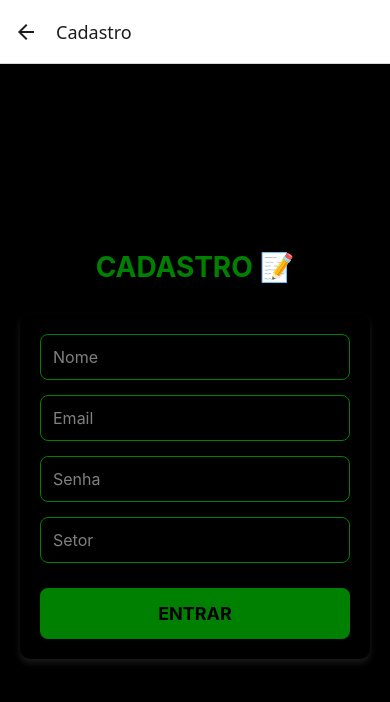
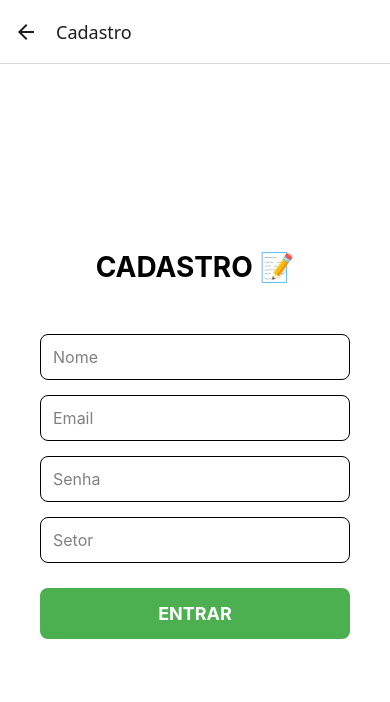
Before and after one commit to Pedro-sugoy/Mobile-Sprint1-e-2, a React Native app: screen /Cadastro in a window 390 px wide. Shown: the top 702 px of the page. Built offline with nearby package versions, Linux system fonts and the light colour scheme.

Commit message:
tema claro e escuro criado(botaõ para o tema criado tambem)

```diff
--- a/App.js
+++ b/App.js
@@ -1,6 +1,8 @@
 import React from 'react';
 import { NavigationContainer } from '@react-navigation/native';
 import { createNativeStackNavigator } from '@react-navigation/native-stack';
+
+import { ThemeProvider } from './src/context/ThemeContext';
 
 import HomeScreen from './screens/TelaHome';
 import DesenvolvedoresScreen from './screens/TelaDevs';
@@ -13,6 +15,8 @@ const Stack = createNativeStackNavigator();
 
 export default function App() {
   return (
+    // ThemeProvider precisa envolver o NavigationContainer
+    <ThemeProvider>
       <NavigationContainer>
         <Stack.Navigator initialRouteName="Início">
           <Stack.Screen name="Início" component={HomeScreen} />
@@ -23,5 +27,6 @@ export default function App() {
           <Stack.Screen name="Lista de Motos" component={ListaMotosScreen} />
         </Stack.Navigator>
       </NavigationContainer>
+    </ThemeProvider>
   );
 }
--- a/screens/TelaCadas.js
+++ b/screens/TelaCadas.js
@@ -1,7 +1,7 @@
-import React, { useState, useTransition } from 'react';
+import React, { useState } from 'react';
 import { View, Text, TextInput, StyleSheet, TouchableOpacity } from 'react-native';
-import i18n from '../src/services/i18n';
 import { useTranslation } from 'react-i18next';
+import { useTheme } from '../src/context/ThemeContext';
 
 export default function TelaCadastro() {
   const [nome, setNome] = useState('');
@@ -9,20 +9,21 @@ export default function TelaCadastro() {
   const [senha, setSenha] = useState('');
   const [setor, setSetor] = useState('');
 
-  const {t} = useTranslation()
+  const { t } = useTranslation();
+  const { colors } = useTheme();
 
   const handleCadastro = () => {
     console.log({ nome, email, senha, setor });
-    alert('Cadastro realizado com sucesso!');
+    alert(t("Cadastro realizado com sucesso!"));
   };
 
   return (
-    <View style={styles.container}>
-      <Text style={styles.title}>{t("Cadastro")} 📝</Text>
+    <View style={[styles.container, { backgroundColor: colors.background }]}>
+      <Text style={[styles.title, { color: colors.text }]}>{t("Cadastro")} 📝</Text>
 
       <View style={styles.formContainer}>
         <TextInput
-          style={styles.input}
+          style={[styles.input, { borderColor: colors.text, color: colors.text }]}
           placeholder={t("Nome")}
           placeholderTextColor="gray"
           value={nome}
@@ -30,7 +31,7 @@ export default function TelaCadastro() {
         />
 
         <TextInput
-          style={styles.input}
+          style={[styles.input, { borderColor: colors.text, color: colors.text }]}
           placeholder={t("Email")}
           placeholderTextColor="gray"
           keyboardType="email-address"
@@ -40,7 +41,7 @@ export default function TelaCadastro() {
         />
 
         <TextInput
-          style={styles.input}
+          style={[styles.input, { borderColor: colors.text, color: colors.text }]}
           placeholder={t("Senha")}
           placeholderTextColor="gray"
           secureTextEntry
@@ -49,17 +50,16 @@ export default function TelaCadastro() {
         />
 
         <TextInput
-          style={styles.input}
+          style={[styles.input, { borderColor: colors.text, color: colors.text }]}
           placeholder={t("Setor")}
           placeholderTextColor="gray"
           value={setor}
           onChangeText={setSetor}
         />
 
-        <TouchableOpacity style={styles.button} onPress={handleCadastro}>
-          <Text style={styles.buttonText}>{t("ENTRAR")}</Text>
+        <TouchableOpacity style={[styles.button, { backgroundColor: colors.button }] } onPress={handleCadastro}>
+          <Text style={[styles.buttonText, { color: colors.buttonText }]}>{t("ENTRAR")}</Text>
         </TouchableOpacity>
-
       </View>
     </View>
   );
@@ -68,7 +68,6 @@ export default function TelaCadastro() {
 const styles = StyleSheet.create({
   container: {
     flex: 1,
-    backgroundColor: 'black',
     justifyContent: 'center',
     alignItems: 'center',
     paddingHorizontal: 20,
@@ -76,12 +75,10 @@ const styles = StyleSheet.create({
   title: {
     fontSize: 28,
     fontWeight: 'bold',
-    color: 'green',
     marginBottom: 30,
     textTransform: 'uppercase',
   },
   formContainer: {
-    backgroundColor: 'black',
     borderRadius: 10,
     padding: 20,
     shadowColor: '#fff',
@@ -94,22 +91,18 @@ const styles = StyleSheet.create({
   },
   input: {
     borderWidth: 1,
-    borderColor: 'green',
     borderRadius: 8,
     padding: 12,
     marginBottom: 15,
-    color: 'white',
     fontSize: 16,
   },
   button: {
-    backgroundColor: 'green',
     borderRadius: 8,
     padding: 15,
     alignItems: 'center',
     marginTop: 10,
   },
   buttonText: {
-    color: 'black',
     fontWeight: 'bold',
     fontSize: 18,
     textTransform: 'uppercase',
--- a/screens/TelaDevs.js
+++ b/screens/TelaDevs.js
@@ -1,41 +1,43 @@
 import React from 'react';
 import { View, Text, Image, StyleSheet } from 'react-native';
 import { useTranslation } from 'react-i18next';
+import { useTheme } from '../src/context/ThemeContext';
 
 export default function TelaDesenvolvedores() {
   const { t } = useTranslation();
+  const { colors } = useTheme();
 
   return (
-    <View style={styles.container}>
-      <Text style={styles.title}>{t("DESENVOLVEDORES")}👨‍💻</Text>
+    <View style={[styles.container, { backgroundColor: colors.background }]}>
+      <Text style={[styles.title, { color: colors.text }]}>{t("DESENVOLVEDORES")}👨‍💻</Text>
 
-      <View style={styles.developerContainer}>
+      <View style={[styles.developerContainer, { backgroundColor: colors.background }]}>
         <Image
           source={require('../assets/pedro.jpg')}
           style={styles.image}
         />
-        <Text style={styles.text}>
-          {t("Nome")} Pedro Manzo Yokoo - RM556115
+        <Text style={[styles.text, { color: colors.text }]}>
+          {t("Nome")}: Pedro Manzo Yokoo - RM556115
         </Text>
       </View>
 
-      <View style={styles.developerContainer}>
+      <View style={[styles.developerContainer, { backgroundColor: colors.background }]}>
         <Image
           source={require('../assets/fernando.jpg')}
           style={styles.image}
         />
-        <Text style={styles.text}>
-          {t("Nome")} Fernando Fernandes Prado - RM557982
+        <Text style={[styles.text, { color: colors.text }]}>
+          {t("Nome")}: Fernando Fernandes Prado - RM557982
         </Text>
       </View>
 
-      <View style={styles.developerContainer}>
+      <View style={[styles.developerContainer, { backgroundColor: colors.background }]}>
         <Image
           source={require('../assets/guilherme.jpg')}
           style={styles.image}
         />
-        <Text style={styles.text}>
-          {t("Nome")} Guilherme Camasmie Laiber de Jesus - RM554894
+        <Text style={[styles.text, { color: colors.text }]}>
+          {t("Nome")}: Guilherme Camasmie Laiber de Jesus - RM554894
         </Text>
       </View>
     </View>
@@ -45,7 +47,6 @@ export default function TelaDesenvolvedores() {
 const styles = StyleSheet.create({
   container: {
     flex: 1,
-    backgroundColor: 'black',
     justifyContent: 'center',
     alignItems: 'center',
     paddingHorizontal: 20,
@@ -53,12 +54,10 @@ const styles = StyleSheet.create({
   title: {
     fontSize: 28,
     fontWeight: 'bold',
-    color: 'green',
     marginBottom: 30,
     textTransform: 'uppercase',
   },
   developerContainer: {
-    backgroundColor: 'black',
     borderRadius: 10,
     padding: 20,
     shadowColor: '#fff',
@@ -78,7 +77,6 @@ const styles = StyleSheet.create({
   },
   text: {
     fontSize: 18,
-    color: 'green',
     marginBottom: 12,
     fontFamily: 'Roboto',
   },
--- a/screens/TelaFormMoto.js
+++ b/screens/TelaFormMoto.js
@@ -3,13 +3,15 @@ import { View, Text, TextInput, TouchableOpacity, StyleSheet, Alert } from 'reac
 import AsyncStorage from '@react-native-async-storage/async-storage';
 import { Picker } from '@react-native-picker/picker';
 import { useTranslation } from 'react-i18next';
+import { useTheme } from '../src/context/ThemeContext';
 
 export default function TelaCadastroMoto() {
   const [placa, setPlaca] = useState('');
   const [status, setStatus] = useState('');
   const [modelo, setModelo] = useState('');
 
-  const {t} = useTranslation();
+  const { t } = useTranslation();
+  const { colors } = useTheme();
 
   function validarPlaca(placa) {
     const regex = /^[A-Za-z0-9]{7}$/;
@@ -18,73 +20,72 @@ export default function TelaCadastroMoto() {
 
   async function salvarMoto() {
     if (!placa || !status || !modelo) {
-      Alert.alert('Erro', 'Preencha todos os campos.');
+      Alert.alert(t('Erro'), t('preenchaCampos'));
       return;
     }
 
     if (!validarPlaca(placa)) {
-      Alert.alert('Erro', 'A placa deve conter exatamente 7 caracteres alfanuméricos.');
+      Alert.alert(t('Erro'), t('placaInvalida'));
       return;
     }
 
     const novaMoto = { placa, status, modelo };
     const motosSalvas = await AsyncStorage.getItem('motos');
-
     const motos = motosSalvas ? JSON.parse(motosSalvas) : [];
     motos.push(novaMoto);
-    //console.log(motos)
     await AsyncStorage.setItem('motos', JSON.stringify(motos));
-    onMotoCadastrada();
-    Alert.alert('Sucesso', 'Moto cadastrada com sucesso!');
+    Alert.alert(t('Sucesso'), t('motoCadastrada'));
     setPlaca('');
     setStatus('');
     setModelo('');
   }
 
   return (
-    <View style={styles.container}>
-      <Text style={styles.title}>{t("Cadastrar Nova Moto")}🏍️</Text>
+    <View style={[styles.container, { backgroundColor: colors.background }]}>
+      <Text style={[styles.title, { color: colors.text }]}>{t("Cadastrar Nova Moto")}🏍️</Text>
 
       <TextInput
         placeholder={t("placeholderPlaca")}
+        placeholderTextColor={"gray"}
         value={placa}
         onChangeText={setPlaca}
-        style={styles.input}
+        style={[styles.input, { backgroundColor: colors.inputBackground, borderColor: colors.inputBorder, color: colors.text }]}
         maxLength={7}
         autoCapitalize="characters"
       />
 
-
-      <Text style={styles.label}>{t("status")}</Text>
+      <Text style={[styles.label, { color: colors.text }]}>{t("Status")}</Text>
+      <View style={[styles.pickerContainer, { backgroundColor: colors.inputBackground, borderColor: colors.inputBorder }]}>
         <Picker
           selectedValue={status}
           onValueChange={(itemValue) => setStatus(itemValue)}
-        style={styles.input}
+          style={{ color: status ? colors.text : 'gray' }}
         >
-        <Picker.Item label={t("selecione Status")} value="" />
-        <Picker.Item label={t("ligado")} value="ligado" />
-        <Picker.Item label={t("desligado")} value="desligado" />
-        <Picker.Item label={t("manutencao")} value="manutencao" />
-        <Picker.Item label={t("disponivel")} value="disponivel" />
+          <Picker.Item label={t("Selecione um status")} value="" />
+          <Picker.Item label={t("Ligado")} value="ligado" />
+          <Picker.Item label={t("Desligado")} value="desligado" />
+          <Picker.Item label={t("Manutenção")} value="manutencao" />
+          <Picker.Item label={t("Disponível")} value="disponivel" />
         </Picker>
+      </View>
 
-
-      <Text style={styles.label}>{t("modelo")}</Text>
+      <Text style={[styles.label, { color: colors.text }]}>{t("Modelo")}</Text>
+      <View style={[styles.pickerContainer, { backgroundColor: colors.inputBackground, borderColor: colors.inputBorder }]}>
         <Picker
           selectedValue={modelo}
           onValueChange={(itemValue) => setModelo(itemValue)}
-        style={styles.input}
+          style={{ color: status ? colors.text : 'gray' }}
         >
-        <Picker.Item label={t("selecioneModelo")} value="" />
-        <Picker.Item label={t("motoSport")} value="moto_sport" />
-        <Picker.Item label={t("motoE")} value="moto_e" />
-        <Picker.Item label={t("motoPop")} value="moto_pop" />
+          <Picker.Item label={t("Selecione um modelo")} value="" />
+          <Picker.Item label={t("Moto Sport")} value="moto_sport" />
+          <Picker.Item label={t("Moto E")} value="moto_e" />
+          <Picker.Item label={t("Moto Pop")} value="moto_pop" />
         </Picker>
+      </View>
 
-      <TouchableOpacity style={styles.button} onPress={salvarMoto}>
-        <Text style={styles.buttonText}>{t("salvarMoto")}</Text>
+      <TouchableOpacity style={[styles.button, { backgroundColor: colors.button }]} onPress={salvarMoto}>
+        <Text style={[styles.buttonText, { color: colors.buttonText }]}>{t("Salvar Moto")}</Text>
       </TouchableOpacity>
-
     </View>
   );
 }
@@ -92,7 +93,6 @@ export default function TelaCadastroMoto() {
 const styles = StyleSheet.create({
   container: {
     flex: 1,
-    backgroundColor: 'black',
     padding: 20,
     justifyContent: 'center',
   },
@@ -101,32 +101,30 @@ const styles = StyleSheet.create({
     fontWeight: 'bold',
     textAlign: 'center',
     marginBottom: 30,
-    color: 'green',
   },
   input: {
-    backgroundColor: '#fff',
     borderWidth: 1,
-    borderColor: '#ccc',
     borderRadius: 8,
     padding: 15,
     marginBottom: 15,
     fontSize: 16,
-    color: '#333',
+  },
+  pickerContainer: {
+    borderWidth: 1,
+    borderRadius: 8,
+    marginBottom: 15,
   },
   label: {
     fontSize: 16,
-    color: 'green',
     marginBottom: 5,
   },
   button: {
-    backgroundColor: '#4CAF50',
-    paddingVertical: 15,
     borderRadius: 8,
+    padding: 15,
     alignItems: 'center',
     marginTop: 20,
   },
   buttonText: {
-    color: '#fff',
     fontSize: 18,
     fontWeight: 'bold',
   },
--- a/screens/TelaHome.js
+++ b/screens/TelaHome.js
@@ -2,68 +2,73 @@ import React from 'react';
 import { View, Text, TouchableOpacity, StyleSheet, Image } from 'react-native';
 import { useTranslation } from 'react-i18next';
 import i18n from '../src/services/i18n';
+import { useTheme } from '../src/context/ThemeContext';
+import ThemeToggleButton from '../src/components/ThemeToggleButton';
 
 export default function HomeScreen({ navigation }) {
   const { t } = useTranslation();
+  const { colors } = useTheme();
 
-  // Alterna entre PT e ES
   const toggleLanguage = () => {
     const newLang = i18n.language === 'pt' ? 'es' : 'pt';
     i18n.changeLanguage(newLang);
   };
 
   return (
-    <View style={styles.container}>
-      {/* Botão no topo para trocar idioma */}
-      <TouchableOpacity style={styles.langButton} onPress={toggleLanguage}>
-        <Text style={styles.langButtonText}>
-          🌐 {i18n.language.toUpperCase()}
-        </Text>
-      </TouchableOpacity>
+    <View style={[styles.container, { backgroundColor: colors.background }]}>
+      <View style={styles.topButtons}>
+        <TouchableOpacity style={styles.langButton} onPress={toggleLanguage}>
+          <Text style={styles.langButtonText}>
+            🌐 {i18n.language.toUpperCase()}
+          </Text>
+        </TouchableOpacity>
+
+        <ThemeToggleButton />
+      </View>
 
       <Image
         source={require("../assets/mottu_Logo.jpg")}
         style={styles.image}
       />
 
-      <Text style={styles.title}>{t("Bem-vindo!")}</Text>
-      <Text style={styles.text}>
+      <Text style={[styles.title, { color: colors.text }]}>{t("Bem-vindo!")}</Text>
+      <Text style={[styles.text, { color: colors.text }]}>
         {t("Um App para achar com mais facilidade as motos nos pátios.")}
       </Text>
 
       <TouchableOpacity
-        style={styles.button}
+        style={[styles.button, { backgroundColor: colors.button }]}
         onPress={() => navigation.navigate('Desenvolvedores')}
       >
-        <Text style={styles.buttonText}>{t("Desenvolvedores")}</Text>
+        <Text style={[styles.buttonText, { color: colors.buttonText }]}>{t("Desenvolvedores")}</Text>
       </TouchableOpacity>
 
       <TouchableOpacity
-        style={styles.button}
+        style={[styles.button, { backgroundColor: colors.button }]}
         onPress={() => navigation.navigate('Cadastro')}
       >
-        <Text style={styles.buttonText}>{t("Cadastro")}</Text>
+        <Text style={[styles.buttonText, { color: colors.buttonText }]}>{t("Cadastro")}</Text>
       </TouchableOpacity>
 
       <TouchableOpacity
-        style={styles.button}
+        style={[styles.button, { backgroundColor: colors.button }]}
         onPress={() => navigation.navigate('Cadastro de Moto')}
       >
-        <Text style={styles.buttonText}>{t("Cadastrar Moto")}</Text>
+        <Text style={[styles.buttonText, { color: colors.buttonText }]}>{t("Cadastrar Moto")}</Text>
       </TouchableOpacity>
 
       <TouchableOpacity
-        style={styles.button}
+        style={[styles.button, { backgroundColor: colors.button }]}
         onPress={() => navigation.navigate('Mapa do Pátio')}
       >
-        <Text style={styles.buttonText}>{t("Mapa do Pátio")}</Text>
+        <Text style={[styles.buttonText, { color: colors.buttonText }]}>{t("Mapa do Pátio")}</Text>
       </TouchableOpacity>
 
       <TouchableOpacity
-        style={styles.button}
+        style={[styles.button, { backgroundColor: colors.button }]}
         onPress={() => navigation.navigate('Lista de Motos')}
       >
-        <Text style={styles.buttonText}>{t("Lista de Motos")}</Text>
+        <Text style={[styles.buttonText, { color: colors.buttonText }]}>{t("Lista de Motos")}</Text>
       </TouchableOpacity>
     </View>
   );
@@ -74,13 +79,17 @@ const styles = StyleSheet.create({
     flex: 1,
     justifyContent: 'center',
     alignItems: 'center',
-    backgroundColor: 'black',
     padding: 20,
   },
-  langButton: {
+  topButtons: {
     position: 'absolute',
     top: 40,
     right: 20,
+    flexDirection: 'row',
+    alignItems: 'center',
+    gap: 10,
+  },
+  langButton: {
     backgroundColor: '#4CAF50',
     paddingVertical: 8,
     paddingHorizontal: 12,
@@ -94,23 +103,24 @@ const styles = StyleSheet.create({
     fontSize: 32,
     fontWeight: 'bold',
     marginBottom: 20,
-    color: 'green',
     textAlign: 'center',
   },
   text: {
     fontSize: 18,
     textAlign: 'center',
     marginBottom: 30,
-    color: 'green',
   },
   button: {
-    backgroundColor: '#4CAF50',
     paddingVertical: 15,
     paddingHorizontal: 40,
     borderRadius: 8,
     marginVertical: 10,
     width: '80%',
     alignItems: 'center',
+  },
+  buttonText: {
+    fontSize: 18,
+    fontWeight: 'bold',
   },
   image: {
     width: 80,
@@ -119,9 +129,4 @@ const styles = StyleSheet.create({
     marginBottom: 15,
     alignSelf: "flex-start",
   },
-  buttonText: {
-    color: '#fff',
-    fontSize: 18,
-    fontWeight: 'bold',
-  },
 });
--- a/screens/TelaListaMotos.js
+++ b/screens/TelaListaMotos.js
@@ -4,11 +4,12 @@ import React, { useCallback, useState } from 'react';
 import { FlatList, SafeAreaView, StyleSheet, Text } from 'react-native';
 import MotoCard from '../src/components/CardMoto';
 import { useTranslation } from 'react-i18next';
+import { useTheme } from '../src/context/ThemeContext';
 
 export default function TelaListaMotos() {
   const [motos, setMotos] = useState([]);
-
-  const {t} = useTranslation()
+  const { t } = useTranslation();
+  const { colors } = useTheme();
 
   const carregarMotos = async () => {
     const motosSalvas = await AsyncStorage.getItem('motos');
@@ -23,8 +24,8 @@ export default function TelaListaMotos() {
   );
 
   return (
-    <SafeAreaView style={styles.container}>
-      <Text style={styles.title}>{t("Lista de Motos")}🛵</Text>
+    <SafeAreaView style={[styles.container, { backgroundColor: colors.background }]}>
+      <Text style={[styles.title, { color: colors.text }]}>{t("Lista de Motos")}🛵</Text>
       <FlatList
         data={motos}
         keyExtractor={(item) => item.placa}
@@ -45,14 +46,12 @@ export default function TelaListaMotos() {
 const styles = StyleSheet.create({
   container: {
     flex: 1,
-    backgroundColor: 'black',
     paddingTop: 20,
     paddingHorizontal: 20,
   },
   title: {
     fontSize: 28,
     fontWeight: 'bold',
-    color: 'green',
     textAlign: 'center',
     marginBottom: 20,
   },
--- a/screens/TelaMapaPatio.js
+++ b/screens/TelaMapaPatio.js
@@ -1,15 +1,15 @@
-import React, { useTransition } from 'react';
-import { View, Text, Image, StyleSheet, SafeAreaView } from 'react-native';
+import React from 'react';
+import { View, Text, StyleSheet, SafeAreaView } from 'react-native';
 import { useTranslation } from 'react-i18next';
+import { useTheme } from '../src/context/ThemeContext';
 
 export default function TelaMapaPatio() {
-
-  const {t} = useTranslation();
+  const { t } = useTranslation();
+  const { colors } = useTheme();
 
   return (
-    <SafeAreaView style={styles.container}>
-      <Text style={styles.title}>{t("Mapa do Pátio")}</Text>
-
+    <SafeAreaView style={[styles.container, { backgroundColor: colors.background }]}>
+      <Text style={[styles.title, { color: colors.text }]}>{t("Mapa do Pátio")}</Text>
     </SafeAreaView>
   );
 }
@@ -17,7 +17,6 @@ export default function TelaMapaPatio() {
 const styles = StyleSheet.create({
   container: {
     flex: 1,
-    backgroundColor: 'black',
     justifyContent: 'center',
     alignItems: 'center',
     padding: 20,
@@ -25,18 +24,7 @@ const styles = StyleSheet.create({
   title: {
     fontSize: 28,
     fontWeight: 'bold',
-    color: 'green',
     textAlign: 'center',
     marginBottom: 20,
   },
-  text: {
-    fontSize: 16,
-    color: 'green',
-    marginBottom: 20,
-    textAlign: 'center',
-  },
-  image: {
-    width: 400,
-    height: 200
-  },
 });
--- /dev/null
+++ b/src/components/ThemeToggleButton.jsx
@@ -0,0 +1,32 @@
+import React from "react";
+import { TouchableOpacity, Text, StyleSheet } from "react-native";
+import { useTheme } from "../context/ThemeContext";
+
+export default function ThemeToggleButton() {
+  const { toggleTheme, colors, theme } = useTheme();
+
+  const icon = theme === "dark" ? "☀️" : "🌑";
+
+  return (
+    <TouchableOpacity
+      style={[styles.button, { backgroundColor: colors.button }]}
+      onPress={toggleTheme}
+    >
+      <Text style={[styles.texto, { color: colors.buttonText }]}>{icon}</Text>
+    </TouchableOpacity>
+  );
+}
+
+const styles = StyleSheet.create({
+  button: {
+    paddingVertical: 12,
+    paddingHorizontal: 24,
+    borderRadius: 8,
+    marginTop: 0,
+  },
+  texto: {
+    fontSize: 20,
+    fontWeight: "bold",
+    textAlign: "center",
+  },
+});
--- /dev/null
+++ b/src/context/ThemeContext.jsx
@@ -0,0 +1,54 @@
+import React, { createContext, useContext, useState, useEffect } from "react";
+import { Appearance } from "react-native";
+import AsyncStorage from "@react-native-async-storage/async-storage";
+
+const ThemeContext = createContext();
+
+export function useTheme() {
+  return useContext(ThemeContext);
+}
+
+export function ThemeProvider({ children }) {
+  const colorScheme = Appearance.getColorScheme();
+
+  const [theme, setTheme] = useState(colorScheme || "light");
+
+  useEffect(() => {
+    (async () => {
+      const savedTheme = await AsyncStorage.getItem("appTheme");
+      if (savedTheme) setTheme(savedTheme);
+    })();
+  }, []);
+
+  const toggleTheme = async () => {
+    const newTheme = theme === "light" ? "dark" : "light";
+    setTheme(newTheme);
+    await AsyncStorage.setItem("appTheme", newTheme);
+  };
+
+  const themeColors = {
+    light: {
+      background: "#fff",
+      text: "#000",
+      button: "#4CAF50",
+      buttonText: "#fff",
+      inputBackground: "#fff",
+      inputBorder: "#000",
+    },
+    dark: {
+      background: "#000",
+      text: "#00FF00",
+      button: "#0bf359ff",
+      buttonText: "#000",
+      inputBackground: "#222",
+      inputBorder: "#00FF00",
+    },
+  };
+
+  return (
+  <ThemeContext.Provider value={{ toggleTheme, colors: themeColors[theme], theme }}>
+    {children}
+  </ThemeContext.Provider>
+);
+
+}
--- a/src/locales/es.json
+++ b/src/locales/es.json
@@ -9,7 +9,7 @@
   "Nome": "Nombre",
   "DESENVOLVEDORES": "DESARROLLADORES",
   "CADASTRO": "REGISTRO",
-  "Email": "Correo electrónico",
+  "Email": "Email",
   "Senha": "Contraseña",
   "Setor": "Sector",
   "ENTRAR": "INGRESAR",
--- a/src/locales/pt.json
+++ b/src/locales/pt.json
@@ -3,7 +3,7 @@
     "Um App para achar com mais facilidade as motos nos pátios.": " Um App para achar com mais facilidade as motos nos patios.",
     "Desenvolvedores": "Desenvolvedores",
     "Cadastro": "Cadastro",
-    "Cadastrar Moto": "Cadastrar Moto",
+    "Cadastrar Nova Moto": "Cadastrar Moto",
     "Mapa do Pátio": "Mapa do patio",
     "Lista de Motos": "Lista de Motos",
     "Nome": "Nome",
```
Also changed, not shown: package.json (+5 -3 lines), 1 other file (tests, documents, lock files or other folders). Lines whose indentation alone changed are shown as unchanged.
